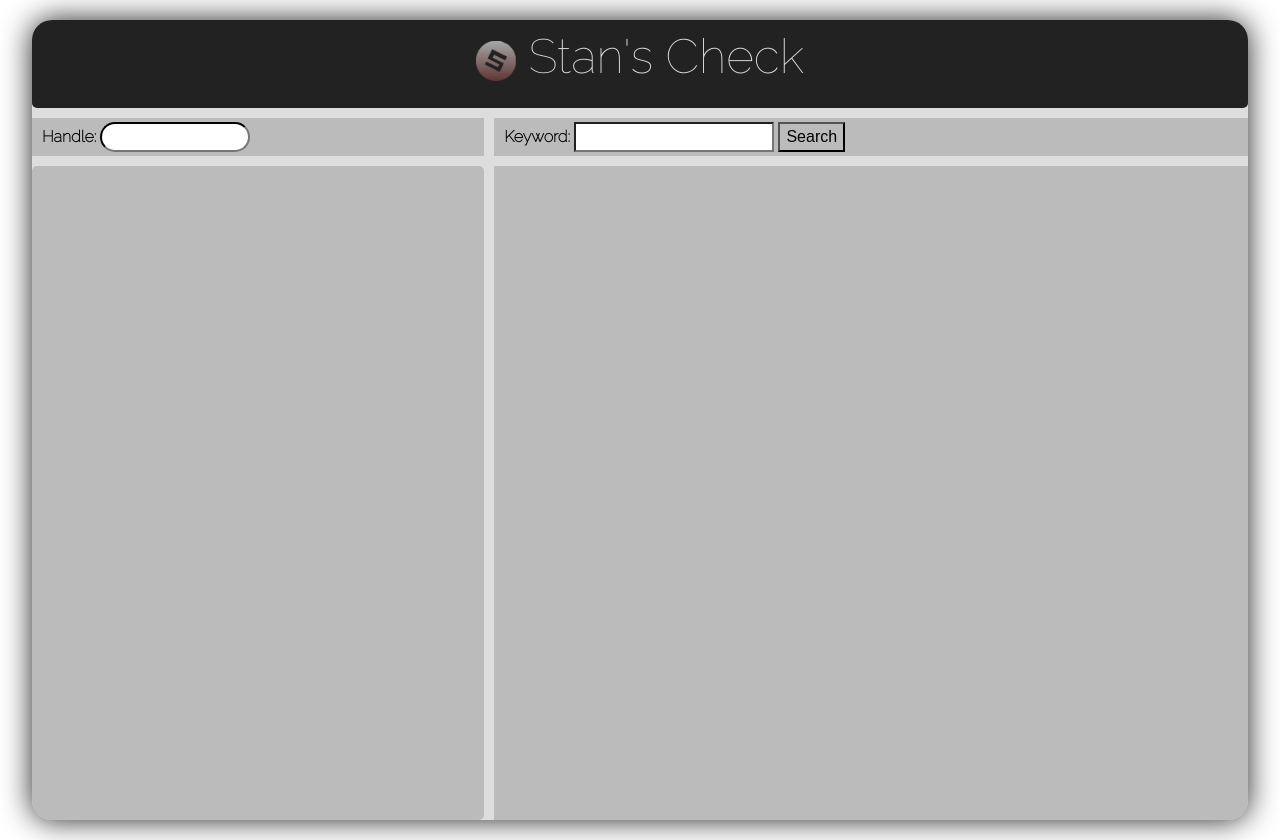
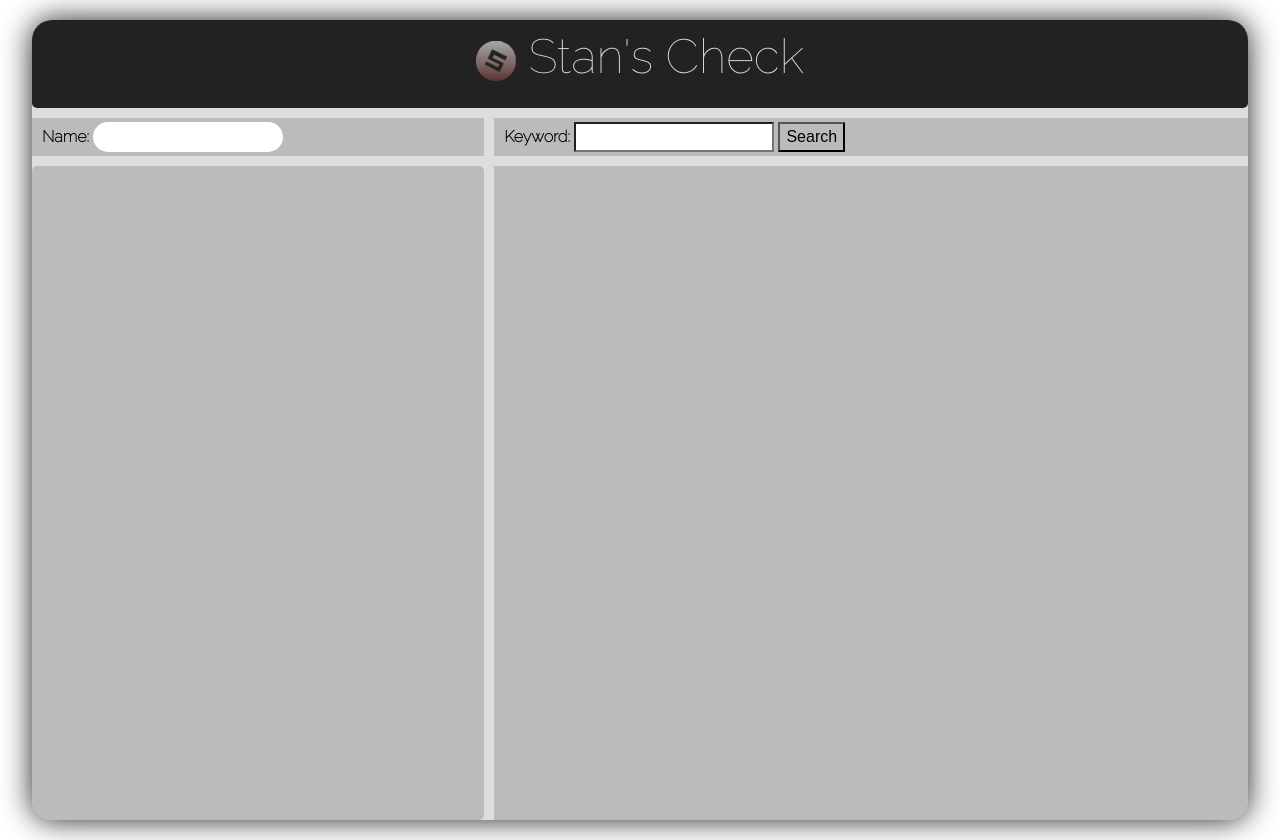
Before and after one commit to Yolkahama8089/stans-check, a plain HTML site: page index.html in a window 1280 px wide. Drawn offline with nearby package versions, Linux system fonts and the light colour scheme.

Commit message:
CSS Stuff

```diff
--- a/index.html
+++ b/index.html
@@ -30,7 +30,7 @@
         <!-- input container -->
 
         <div id="name-input-container">
-            Handle: <input type="text" id="name-input">
+            Name:   <input type="text" id="name-input">
 		</div>
 
 		<div id="keyword-input-container">
--- a/style.css
+++ b/style.css
@@ -78,13 +78,15 @@
 }
 
 #name-input{
-  width: 150px;
-  padding-left: 3px;
+  width: 190px;
+  padding-left: 8px;
+  padding-right: 8px;
   background-color: white;
-  color: black;
+  box-align: center;
+  /* color: black; */
+  border: 2px solid white;
   border-radius: 20px;
-  border-color: #222;
-  background-image: url('searchicon.png');
+  /* background-image: url('mag.png'); */
 }
 
 #keyword-input{
```
Also changed, not shown: mag.png (added).
